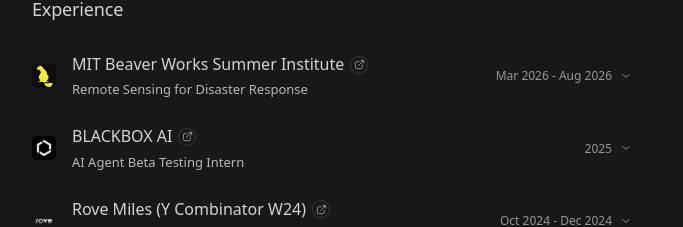
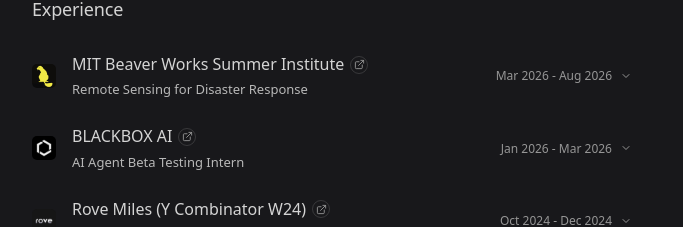
Before and after one commit to CleeYOpro/new-website, a Next.js app: page /about in a window 1280 px wide. Shown: the part 852-1079 px from the top of the page, without its empty margins (308-991 px from the left). Built offline with nearby package versions, Linux system fonts and the light colour scheme; a web font is replaced by a local one.

Commit message:
perkesets

```diff
--- a/src/app/about/page.tsx
+++ b/src/app/about/page.tsx
@@ -40,7 +40,7 @@
 logo: '/trae.png',
 location: 'Remote',
 role: 'AI Agent Beta Testing Intern',
-period: '2025',
+period: 'Jan 2026 - Mar 2026',
 bullets: [
 <>Beta tested <strong>BLACKBOX AI's autonomous coding agents</strong> across CLI and repository-level development workflows.</>,
 <>Stress-tested multi-agent execution, debugging, refactoring, and tool use across real codebases.</>,
```
